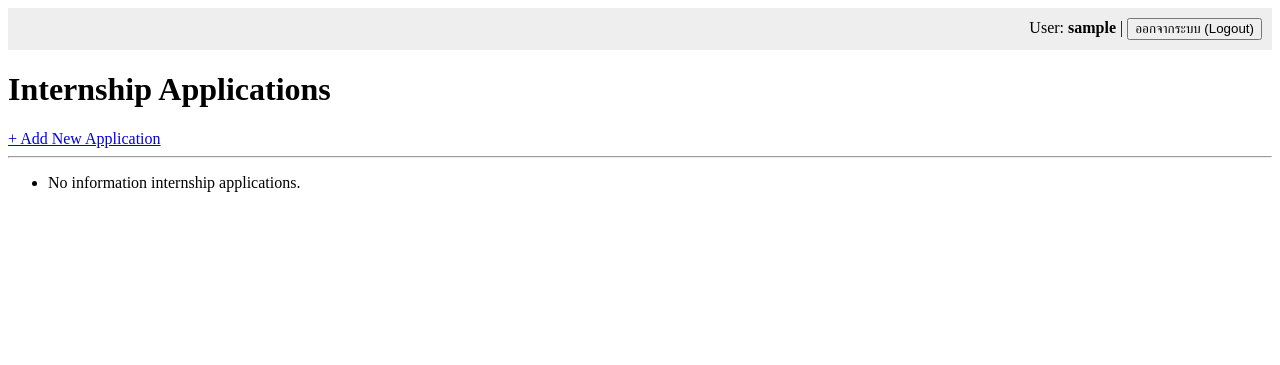
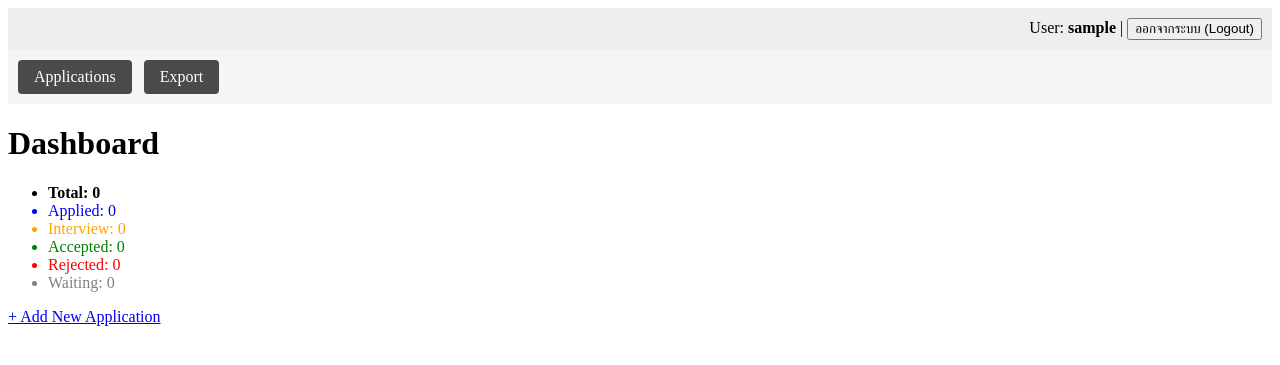
Before and after one commit to theyam-stack/InternTrack-v.1.0.0, a Django app: page / in a window 1280 px wide. Shown: the top 365 px of the page. Run offline with Django 5.2, Linux system fonts and the light colour scheme; the visitor is signed in with stand-in values (Sample User, id 1); data that the repository does not hold is empty.

Commit message:
Add company creation feature

```diff
--- a/interntrack/settings.py
+++ b/interntrack/settings.py
@@ -76,9 +76,9 @@ WSGI_APPLICATION = 'interntrack.wsgi.application'
 DATABASES = {
     'default': {
         'ENGINE': 'django.db.backends.postgresql',
-        'NAME': 'interntrack_db',
+        'NAME': 'database_interntrack',
         'USER': 'postgres',
-        'PASSWORD': 'admin123',
+        'PASSWORD': '12345678',
         'HOST': 'localhost',
         'PORT': '5432',
     }
--- /dev/null
+++ b/tracker/templates/tracker/dashboard.html
@@ -0,0 +1,51 @@
+<!DOCTYPE html>
+<html>
+<head>
+    <title>Dashboard - InternTrack</title>
+    <style>
+        nav a {
+            display: inline-block;
+            padding: 8px 16px;
+            margin-right: 8px;
+            background: #4a4a4a;
+            color: white;
+            text-decoration: none;
+            border-radius: 4px;
+        }
+        nav a:hover {
+            background: #2a2a2a;
+        }
+        .stat-total { color: black; font-weight: bold; }
+        .stat-Applied { color: blue; }
+        .stat-Interview { color: orange; }
+        .stat-Accepted { color: green; }
+        .stat-Rejected { color: red; }
+        .stat-Waiting { color: gray; }
+    </style>
+</head>
+<body>
+        <div style="text-align: right; padding: 10px; background: #eee;">
+        User: <strong>{{ user.username }}</strong> |
+        <form method="POST" action="{% url 'logout' %}" style="display:inline;">
+            {% csrf_token %}
+            <button type="submit">ออกจากระบบ (Logout)</button>
+        </form>
+    </div>
+    <nav style="padding: 10px; background: #f5f5f5;">
+        <a href="{% url 'internship_list' %}">Applications</a>
+        <a href="{% url 'export_page' %}">Export</a>
+    </nav>
+
+    <h1>Dashboard</h1>
+    <ul>
+      <li class="stat-total">Total: {{ stats.total }}</li>
+      <li class="stat-Applied">Applied: {{ stats.applied }}</li>
+      <li class="stat-Interview">Interview: {{ stats.interview }}</li>
+      <li class="stat-Accepted">Accepted: {{ stats.accepted }}</li>
+      <li class="stat-Rejected">Rejected: {{ stats.rejected }}</li>
+      <li class="stat-Waiting">Waiting: {{ stats.waiting }}</li>
+    </ul>
+
+    <a href="{% url 'internship_create' %}">+ Add New Application</a>
+</body>
+</html>
--- a/tracker/templates/tracker/internship_list.html
+++ b/tracker/templates/tracker/internship_list.html
@@ -2,6 +2,13 @@
 <html>
 <head>
     <title>InternTrack</title>
+    <style>
+        .status-Applied { color: blue; }
+        .status-Interview { color: orange; }
+        .status-Accepted { color: green; }
+        .status-Rejected { color: red; }
+        .status-Waiting { color: gray; }
+    </style>
 </head>
 <body>
     <div style="text-align: right; padding: 10px; background: #eee;">
@@ -11,16 +18,49 @@
             <button type="submit">ออกจากระบบ (Logout)</button>
         </form>
     </div>
+    <nav style="padding: 10px; background: #f5f5f5;">
+        <a href="{% url 'dashboard' %}">Dashboard</a> |
+        <a href="{% url 'export_page' %}">Export</a>
+    </nav>
+
     <h1>Internship Applications</h1>
     <a href="{% url 'internship_create' %}"> + Add New Application</a>
     <hr>
+
+    <form method="get">
+        <input type="text" name="q" placeholder="Search company or role" value="{{ search_query }}">
+        <select name="status">
+            <option value="">All statuses</option>
+            {% for value, label in status_choices %}
+                <option value="{{ value }}" {% if value == status_filter %}selected{% endif %}>{{ label }}</option>
+            {% endfor %}
+        </select>
+        <button type="submit">Search</button>
+    </form>
+    <hr>
+
     <ul>
         {% for internship in internships %}
-            <li>
-                <strong>{{ internship.company_name }}</strong> - {{ internship.role }}
+            <li class="status-{{ internship.status }}">
+                <strong>{{ internship.company.name }}</strong> - {{ internship.role }}
                 (Status: {{ internship.get_status_display }})
+                ({{ internship.days_since_applied }} days ago)
                 <a href="{% url 'internship_update' internship.pk %}">[edit]</a>
                 <a href="{% url 'internship_delete' internship.pk %}">[delete]</a>
+                {% if internship.status == 'Interview' %}
+                    <a href="{% url 'interview_create' internship.pk %}">[+ interview]</a>
+                {% endif %}
+
+                {% if internship.interviews.all %}
+                    <ul>
+                    {% for interview in internship.interviews.all %}
+                        <li>
+                            {{ interview.interview_type }} — {{ interview.interview_date }}
+                            ({{ interview.interview_status_text }})
+                        </li>
+                    {% endfor %}
+                    </ul>
+                {% endif %}
             </li>
         {% empty %}
             <li>No information internship applications.</li>
--- a/tracker/urls.py
+++ b/tracker/urls.py
@@ -2,12 +2,20 @@ from django.urls import path, include
 from . import views
 
 urlpatterns = [
-    path('', views.internship_list, name='internship_list'),
+    path('', views.dashboard, name='dashboard'),
+    path('applications/', views.internship_list, name='internship_list'),
     path('create/', views.internship_create, name='internship_create'),
     path('<int:pk>/update/', views.internship_update, name='internship_update'),
     path('<int:pk>/delete/', views.internship_delete, name='internship_delete'),
+    path('<int:pk>/interview/add/', views.interview_create, name='interview_create'),
 
-    # ระบบ Auth
+    # Auth
     path('accounts/', include('django.contrib.auth.urls')),
     path('register/', views.register, name='register'),
+
+    # Backend Dev 2 routes
+    path('export/', views.export_page, name='export_page'),
+    path('export/csv/', views.export_csv, name='export_csv'),
+    path('export/pdf/', views.export_pdf, name='export_pdf'),
+
 ]
--- a/tracker/views.py
+++ b/tracker/views.py
@@ -1,25 +1,80 @@
+import csv
+import re
 from django.shortcuts import render, redirect, get_object_or_404
-from .models import Internship
-from .forms import InternshipForm
+from django.contrib.auth.decorators import login_required
 from django.contrib.auth.forms import UserCreationForm
 from django.contrib.auth import login
-from django.contrib.auth.decorators import login_required
+from django.http import HttpResponse
+from django.db.models import Q
+from reportlab.lib import colors
+from reportlab.lib.pagesizes import letter
+from reportlab.platypus import SimpleDocTemplate, Table, TableStyle, Paragraph
+from reportlab.lib.styles import getSampleStyleSheet
+
+from .models import Internship, Company, Interview
+from .forms import InternshipForm, CompanyForm, InterviewForm
+
+
+
+
+# ---------- Internship list (Dev 1's view + your search/filter logic merged in) ----------
 
 @login_required
 def internship_list(request):
-    internships = Internship.objects.all()
-    return render(request, 'tracker/internship_list.html', {'internships': internships})
+    internships = Internship.objects.filter(user=request.user)
+
+    search_query = request.GET.get('q', '').strip()
+    if search_query:
+        internships = internships.filter(
+            Q(role__icontains=search_query) |
+            Q(company__name__icontains=search_query)
+        )
+
+    status_filter = request.GET.get('status', '')
+    if status_filter:
+        internships = internships.filter(status=status_filter)
+
+    sort_order = request.GET.get('sort', '-application_date')
+    internships = internships.order_by(sort_order)
+
+    context = {
+        'internships': internships,
+        'search_query': search_query,
+        'status_filter': status_filter,
+        'status_choices': Internship.STATUS_CHOICES,
+    }
+    return render(request, 'tracker/internship_list.html', context)
+
+
+# ---------- Dev 1's CRUD views ----------
 
 @login_required
 def internship_create(request):
     if request.method == 'POST':
         form = InternshipForm(request.POST)
         if form.is_valid():
-            form.save()
+            company_name = form.cleaned_data['company_name'].strip()
+            company, created = Company.objects.get_or_create(name=company_name)
+
+            internship = form.save(commit=False)
+            internship.company = company
+            internship.user = request.user
+            internship.save()
+
+            if internship.status == 'Interview' and request.POST.get('interview_date'):
+                Interview.objects.create(
+                    internship=internship,
+                    interview_date=request.POST.get('interview_date'),
+                    interview_type=request.POST.get('interview_type', ''),
+                )
+
             return redirect('internship_list')
     else:
         form = InternshipForm()
-    return render(request, 'tracker/internship_form.html', {'form': form})
+
+    companies = Company.objects.all().order_by('name')
+    return render(request, 'tracker/internship_form.html', {'form': form, 'companies': companies})
+
 
 @login_required
 def internship_update(request, pk):
@@ -27,11 +82,40 @@ def internship_update(request, pk):
     if request.method == 'POST':
         form = InternshipForm(request.POST, instance=internship)
         if form.is_valid():
-            form.save()
+            company_name = form.cleaned_data['company_name'].strip()
+            company, created = Company.objects.get_or_create(name=company_name)
+
+            internship = form.save(commit=False)
+            internship.company = company
+            internship.save()
+
+            if internship.status == 'Interview' and request.POST.get('interview_date'):
+                Interview.objects.update_or_create(
+                    internship=internship,
+                    defaults={
+                        'interview_date': request.POST.get('interview_date'),
+                        'interview_type': request.POST.get('interview_type', ''),
+                    }
+                )
+
             return redirect('internship_list')
     else:
         form = InternshipForm(instance=internship)
-    return render(request, 'tracker/internship_form.html', {'form': form})
+
+    companies = Company.objects.all().order_by('name')
+    interview_date_value = ''
+    interview_type_value = ''
+    existing_interview = internship.interviews.first()
+    if existing_interview:
+        interview_date_value = existing_interview.interview_date.strftime('%Y-%m-%dT%H:%M')
+        interview_type_value = existing_interview.interview_type
+
+    return render(request, 'tracker/internship_form.html', {
+        'form': form,
+        'companies': companies,
+        'interview_date_value': interview_date_value,
+        'interview_type_value': interview_type_value,
+    })
 
 @login_required
 def internship_delete(request, pk):
@@ -40,13 +124,116 @@ def internship_delete(request, pk):
         internship.delete()
         return redirect('internship_list')
     return render(request, 'tracker/internship_confirm_delete.html', {'internship': internship})
+
+
 def register(request):
     if request.method == 'POST':
         form = UserCreationForm(request.POST)
         if form.is_valid():
             user = form.save()
-            login(request, user) # สมัครเสร็จให้ล็อกอินอัตโนมัติ
+            login(request, user)  # auto-login after registration
             return redirect('internship_list')
     else:
         form = UserCreationForm()
     return render(request, 'registration/register.html', {'form': form})
+
+
+# ---------- Your dashboard/export views ----------
+
+def clean_filename(name, default):
+    name = name.strip() if name else default
+    name = re.sub(r'[^a-zA-Z0-9_\-]', '_', name)
+    return name or default
+
+
+@login_required
+def dashboard(request):
+    internships = Internship.objects.filter(user=request.user)
+
+    stats = {
+        'total': internships.count(),
+        'applied': internships.filter(status='Applied').count(),
+        'interview': internships.filter(status='Interview').count(),
+        'accepted': internships.filter(status='Accepted').count(),
+        'rejected': internships.filter(status='Rejected').count(),
+        'waiting': internships.filter(status='Waiting').count(),
+    }
+
+    context = {
+        'stats': stats,
+        'recent_internships': internships.order_by('-application_date')[:5],
+    }
+    return render(request, 'tracker/dashboard.html', context)
+
+
+@login_required
+def export_page(request):
+    return render(request, 'tracker/export.html')
+
+
+@login_required
+def export_csv(request):
+    internships = Internship.objects.filter(user=request.user).order_by('-application_date')
+
+    filename = clean_filename(request.GET.get('filename'), 'internship_applications')
+
+    response = HttpResponse(content_type='text/csv')
+    response['Content-Disposition'] = f'attachment; filename="{filename}.csv"'
+
+    writer = csv.writer(response)
+    writer.writerow(['Company', 'Role', 'Status', 'Application Date', 'Notes'])
+
+    for item in internships:
+        writer.writerow([
+            item.company.name,
+            item.role,
+            item.get_status_display(),
+            item.application_date,
+            item.notes,
+        ])
+
+    return response
+
+
+@login_required
+def export_pdf(request):
+    internships = Internship.objects.filter(user=request.user).order_by('-application_date')
+
+    filename = clean_filename(request.GET.get('filename'), 'internship_report')
+
+    response = HttpResponse(content_type='application/pdf')
+    response['Content-Disposition'] = f'attachment; filename="{filename}.pdf"'
+
+    doc = SimpleDocTemplate(response, pagesize=letter)
+    styles = getSampleStyleSheet()
+    elements = [Paragraph("Internship Application Report", styles['Title'])]
+
+    data = [['Company', 'Role', 'Status', 'Application Date']]
+    for item in internships:
+        data.append([item.company.name, item.role, item.get_status_display(), str(item.application_date)])
+
+    table = Table(data)
+    table.setStyle(TableStyle([
+        ('BACKGROUND', (0, 0), (-1, 0), colors.grey),
+        ('TEXTCOLOR', (0, 0), (-1, 0), colors.whitesmoke),
+        ('GRID', (0, 0), (-1, -1), 0.5, colors.black),
+        ('FONTSIZE', (0, 0), (-1, -1), 9),
+    ]))
+    elements.append(table)
+
+    doc.build(elements)
+    return response
+
+@login_required
+def interview_create(request, pk):
+    internship = get_object_or_404(Internship, pk=pk)
+    if request.method == 'POST':
+        form = InterviewForm(request.POST)
+        if form.is_valid():
+            interview = form.save(commit=False)
+            interview.internship = internship
+            interview.save()
+            return redirect('internship_list')
+    else:
+        form = InterviewForm()
+    return render(request, 'tracker/interview_form.html', {'form': form, 'internship': internship})
```
Also changed, not shown: tracker/admin.py (+18 -2 lines), tracker/forms.py (+28 -2 lines), tracker/models.py (+60 -8 lines), tracker/templates/tracker/export.html (added, +122 -0 lines), tracker/templates/tracker/internship_form.html (+45 -1 lines), tracker/templates/tracker/interview_form.html (added, +16 -0 lines), tracker/migrations/0003_internship_user_alter_internship_status_interview.py (added), tracker/migrations/0004_company_rename_application_interview_internship_and_more.py (added), tracker/migrations/0005_alter_internship_application_date_and_more.py (added).
